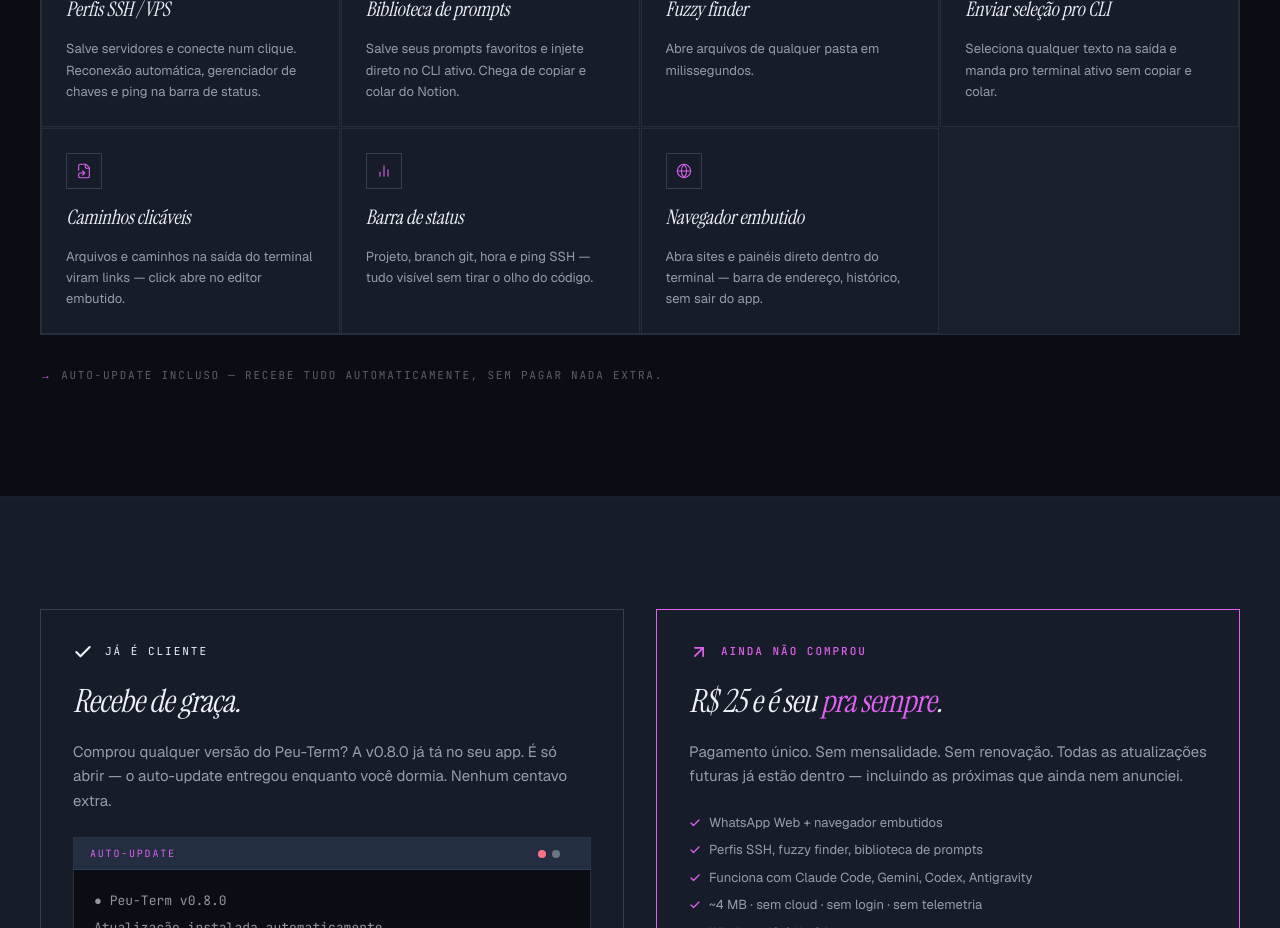
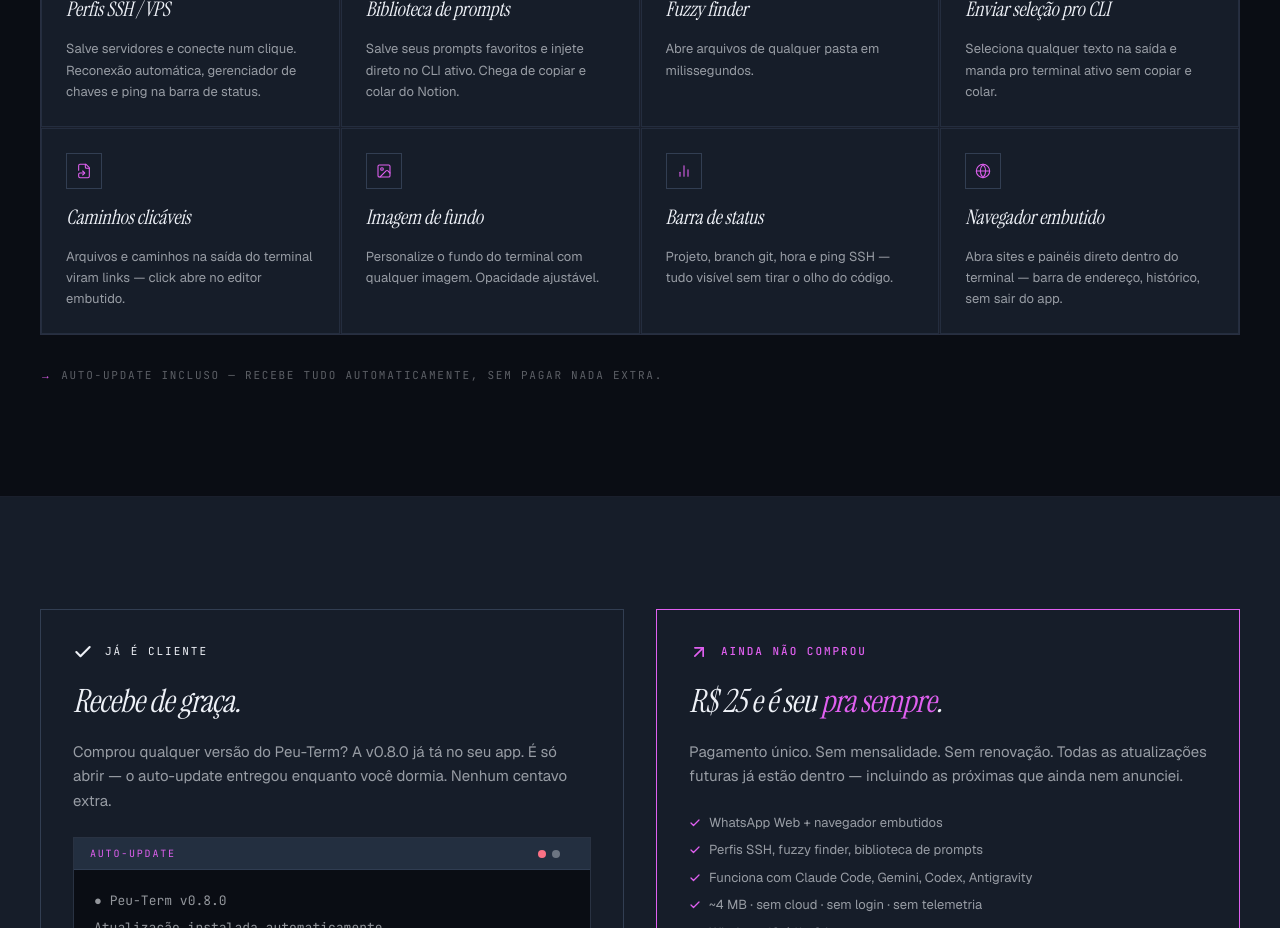
Before and after one commit to PedroVictor26/pag-peu-term, a Next.js app: page /novidades in a window 1280 px wide. Shown: the part 2380-3308 px from the top of the page. Built offline with nearby package versions, Linux system fonts and the light colour scheme.

Commit message:
feat: religa imagem de fundo na vitrine (v0.8.2 corrigida)

```diff
--- a/app/novidades/page.tsx
+++ b/app/novidades/page.tsx
@@ -8,6 +8,7 @@ import {
   Search,
   Send,
   FileSymlink,
+  Image,
   BarChart2,
   Zap,
   Check,
@@ -401,6 +402,11 @@ export default function NovididadesPage() {
                 desc="Arquivos e caminhos na saída do terminal viram links — click abre no editor embutido."
               />
               <UpdateCard
+                icon={Image}
+                title="Imagem de fundo"
+                desc="Personalize o fundo do terminal com qualquer imagem. Opacidade ajustável."
+              />
+              <UpdateCard
                 icon={BarChart2}
                 title="Barra de status"
                 desc="Projeto, branch git, hora e ping SSH — tudo visível sem tirar o olho do código."
--- a/components/Updates.tsx
+++ b/components/Updates.tsx
@@ -5,6 +5,7 @@ import {
   Search,
   Send,
   FileSymlink,
+  Image,
   BarChart2
 } from 'lucide-react'
 import type { LucideIcon } from 'lucide-react'
@@ -48,6 +49,11 @@ const UPDATES: Update[] = [
     icon: FileSymlink,
     title: 'Caminhos clicáveis',
     desc: 'Arquivos e caminhos na saída do terminal viram links — click abre no editor embutido.'
+  },
+  {
+    icon: Image,
+    title: 'Imagem de fundo',
+    desc: 'Personalize o fundo do terminal com qualquer imagem. Opacidade ajustável.'
   },
   {
     icon: BarChart2,
```
